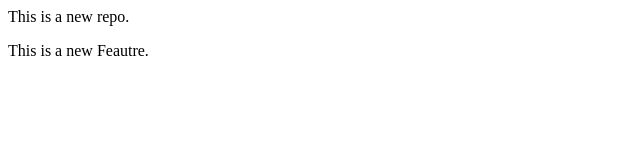
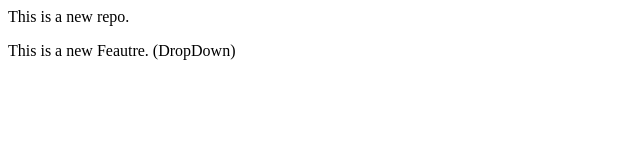
Before and after one commit to Saksham8688/LocalDemo, a plain HTML site: page index.html in a window 1280 px wide. Shown: the full height of the page, 0-640 px from the left. Drawn offline with Linux system fonts and the light colour scheme.

Commit message:
Add dropdown in Feature1

```diff
--- a/index.html
+++ b/index.html
@@ -1,2 +1,2 @@
 <p>This is a new repo.</p>
-<p> This is a new Feautre.</p>
+<p> This is a new Feautre. (DropDown)</p>
```
